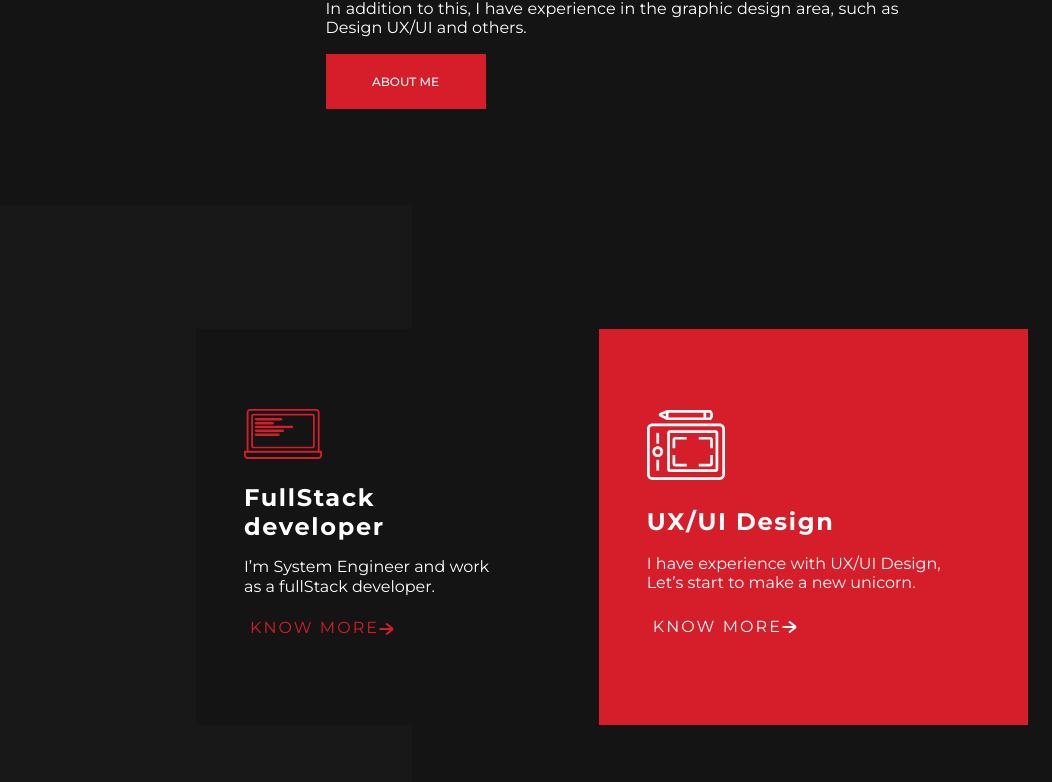
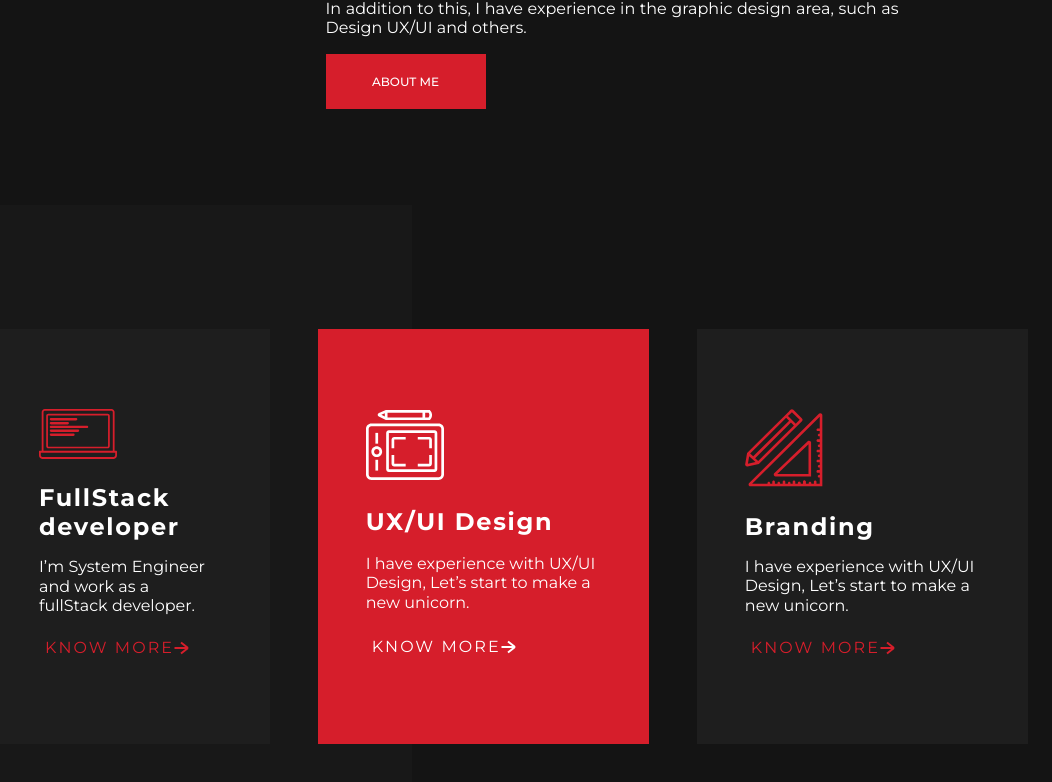
Before and after one commit to kevincastillo19/portfolio, a React (Vite) app: page / in a window 1280 px wide. Shown: the part 328-1110 px from the top of the page, without its empty margins (228-1280 px from the left). Built offline with nearby package versions, Linux system fonts and the light colour scheme.

Commit message:
feat: finish cards in home page

```diff
--- a/src/components/Card/cardStyles.module.scss
+++ b/src/components/Card/cardStyles.module.scss
@@ -3,7 +3,7 @@
 
 
 .card-gray{
-    background: $darkGray;
+    background: $primaryGray;
     color:$white;
 }
 .card-primary{
--- a/src/pages/Home/homeStyles.module.scss
+++ b/src/pages/Home/homeStyles.module.scss
@@ -23,7 +23,7 @@
     justify-content:space-around;
     position: absolute;
     top:6.25rem;
-    left:25rem;
+    left:12.1875rem;
 }
 .cardsFrame > * {
     margin:1.5rem;
--- a/src/pages/Home/index.tsx
+++ b/src/pages/Home/index.tsx
@@ -3,6 +3,7 @@ import styles from './homeStyles.module.scss'
 import { Card } from '../../components/Card/index'
 import laptopIcon from '../../assets/img/icons/laptop-icon.svg'
 import tabletIcon from '../../assets/img/icons/tablet-icon.svg'
+import ruleIcon from '../../assets/img/icons/rule-icon.svg'
 export const Home = () => {
     const CAPTION_TEXT =
         "I'm a System engineer with more than three years of experience in Software development, currently I'm working as a Fullstack developer. In addition to this, I have experience in the graphic design area, such as Design UX/UI and others."
@@ -32,7 +33,15 @@ export const Home = () => {
                       title="UX/UI Design"
                       caption="I have experience with UX/UI Design, Let’s start to make a new unicorn."
                       buttonText='Know more'
-                      buttonAction={()=> console.log("know more fullstack")}
+                      buttonAction={()=> console.log("know more design")}
+                  />
+                  <Card
+                      icon={ruleIcon}
+                      color="gray"
+                      title="Branding"
+                      caption="I have experience with UX/UI Design, Let’s start to make a new unicorn."
+                      buttonText='Know more'
+                      buttonAction={()=> console.log("know more branding")}
                   />
                 </div>
             </section>
```
